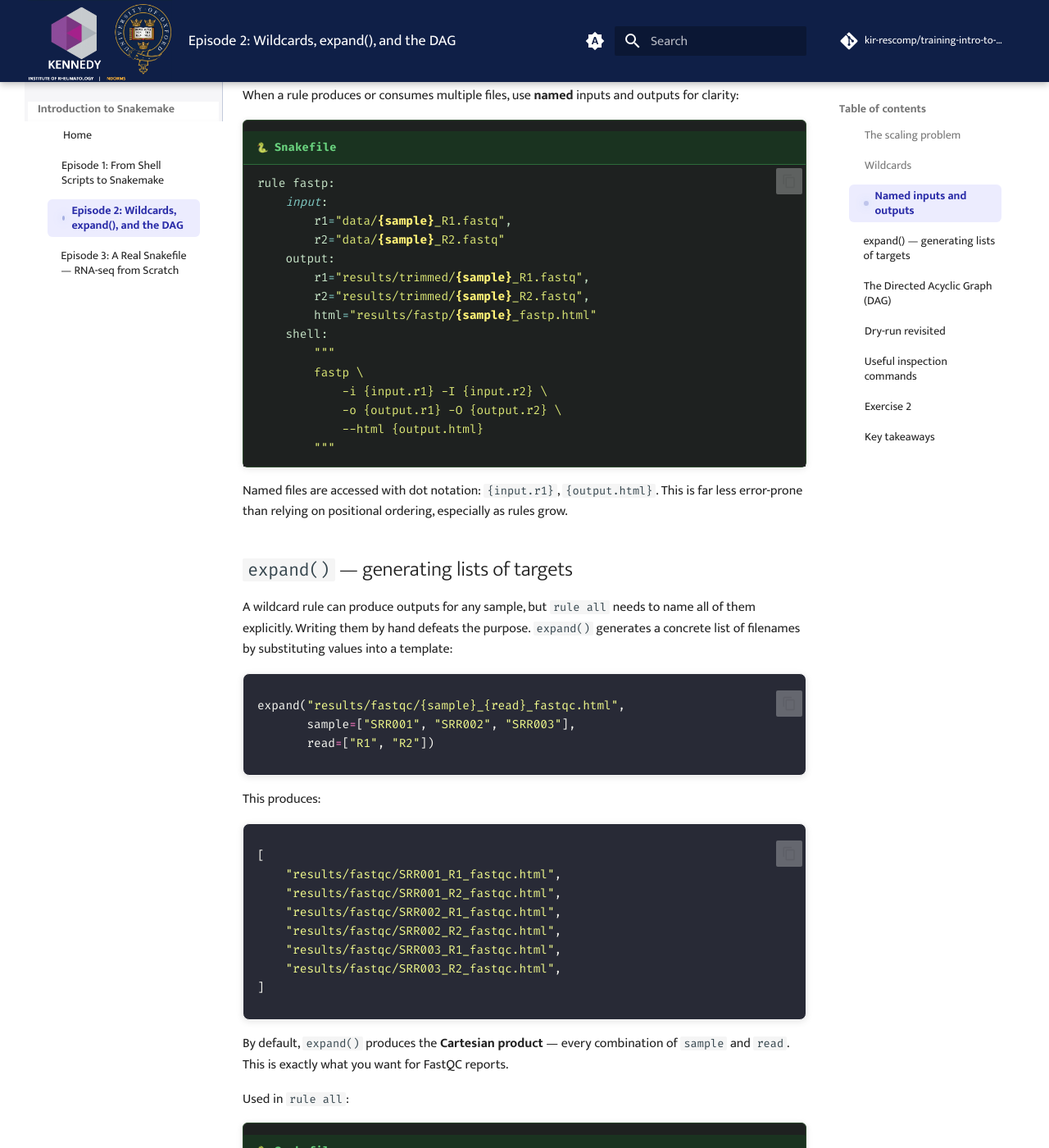
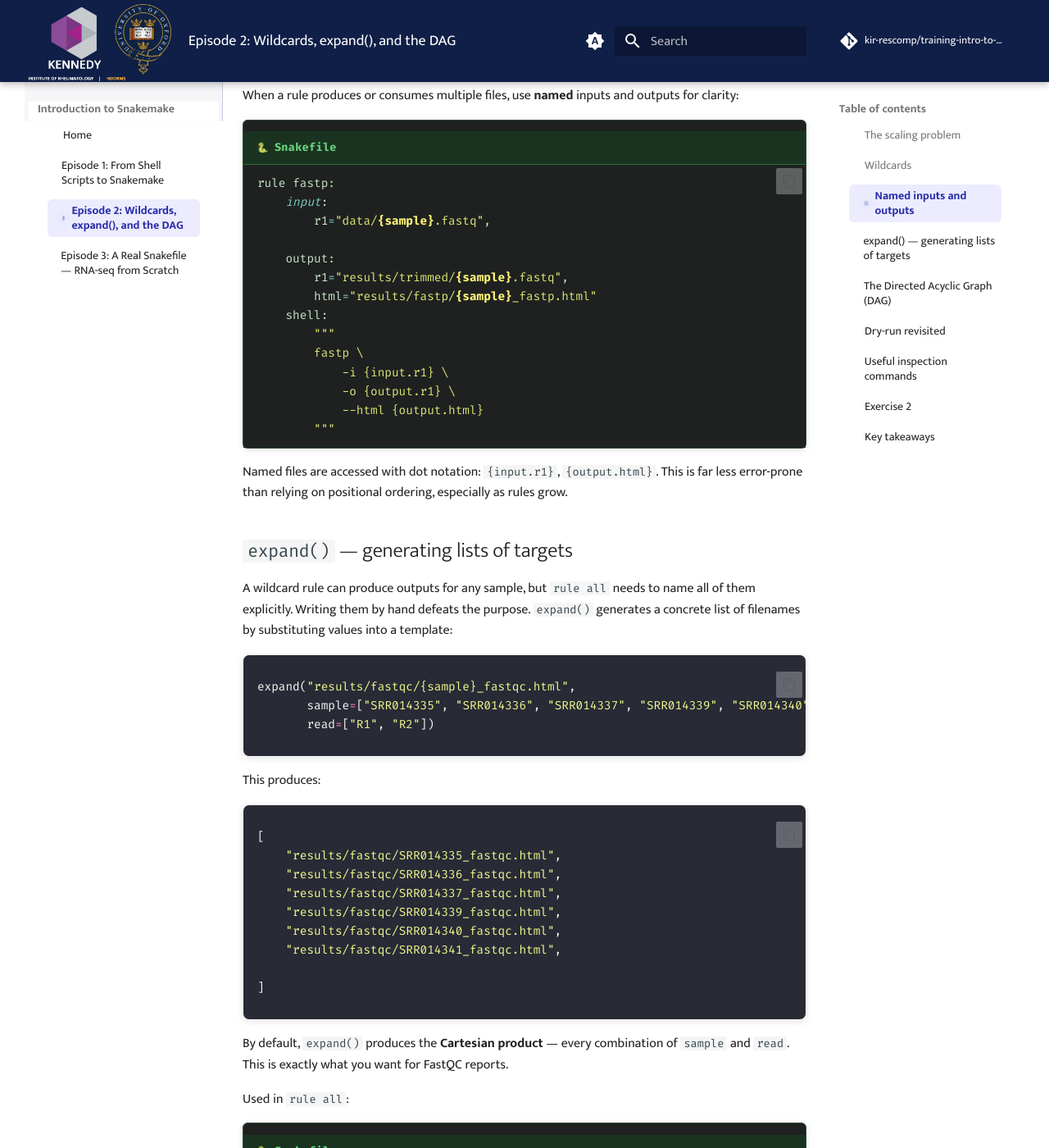
Before and after one commit to kir-rescomp/training-intro-to-snakemake, an MkDocs documentation site: the page built from docs/ep02_wildcards_dag.md, in a window 1280 px wide and 1400 px high, scrolled down 1419 px. Shown: the whole window at 82% size. Built offline with MkDocs 1.6.1 and Material for MkDocs 9.7.7, drawn with Linux system fonts in a browser that asks for light colours; comment, search, counter and statistics services are not loaded; some of the changed text lies outside the part shown.

Commit message:
change from paired-end to single-end

````diff
--- a/docs/ep02_wildcards_dag.md
+++ b/docs/ep02_wildcards_dag.md
@@ -2,21 +2,21 @@
 
 ## The scaling problem
 
-In Episode 1 you wrote rules with hardcoded filenames. That works for one file. But RNA-seq experiments rarely involve one sample — you have `SRR001`, `SRR002`, `SRR003`, and next month, potentially six more.
+In Episode 1 you wrote rules with hardcoded filenames. That works for one file. But RNA-seq experiments rarely involve one sample — you have `SRR014335`, `SRR014336`, `SRR014337`, `SRR014339`, `SRR014340`, `SRR014341`, and next month, potentially six more.
 
 Writing one rule per sample is not the answer:
 
 <div class="dracula" markdown="1">
 ```python
 # Don't do this
-rule fastqc_SRR001:
-    input: "data/SRR014335-chr1.fastq"
-    output: "results/fastqc/SRR001_R1_fastqc.html"
+rule fastqc_SRR014335:
+    input: "data/SRR014335.fastq"
+    output: "results/fastqc/SRR014335_fastqc.html"
     shell: "fastqc {input} -o results/fastqc/"
 
-rule fastqc_SRR002:
-    input: "data/SRR014337-chr1.fastq"
-    output: "results/fastqc/SRR002_R1_fastqc.html"
+rule fastqc_SRR014336:
+    input: "data/SRR014336.fastq"
+    output: "results/fastqc/SRR014336_fastqc.html"
     shell: "fastqc {input} -o results/fastqc/"
     # ... and so on
 ```
@@ -41,7 +41,7 @@ rule fastqc:
 ```
 </div>
 
-When Snakemake needs to produce `results/fastqc/SRR001_R1_fastqc.html`, it pattern-matches that path against the output template `results/fastqc/{sample}_{read}_fastqc.html` and extracts `sample=SRR001`, `read=R1`. It then substitutes these values into the input template, expecting to find `data/SRR014335-chr1.fastq`.
+When Snakemake needs to produce `results/fastqc/SRR014335_fastqc.html`, it pattern-matches that path against the output template `results/fastqc/{sample}_fastqc.html` and extracts `sample=SRR014335`. It then substitutes these values into the input template, expecting to find `data/SRR014335.fastq`.
 
 !!! circle-info "Wildcards are resolved from outputs, not inputs"
     Snakemake always works backwards from a *requested output* to determine wildcard values. This means every wildcard that appears in `input:` must also appear in `output:` — otherwise Snakemake has no way to resolve its value.
@@ -54,17 +54,16 @@ When a rule produces or consumes multiple files, use **named** inputs and output
 ```python title="Snakefile"
 rule fastp:
     input:
-        r1="data/{sample}_R1.fastq",
-        r2="data/{sample}_R2.fastq"
+        r1="data/{sample}.fastq",
+
     output:
-        r1="results/trimmed/{sample}_R1.fastq",
-        r2="results/trimmed/{sample}_R2.fastq",
+        r1="results/trimmed/{sample}.fastq",
         html="results/fastp/{sample}_fastp.html"
     shell:
         """
         fastp \
-            -i {input.r1} -I {input.r2} \
-            -o {output.r1} -O {output.r2} \
+            -i {input.r1} \
+            -o {output.r1} \
             --html {output.html}
         """
 ```
@@ -78,8 +77,8 @@ A wildcard rule can produce outputs for any sample, but `rule all` needs to name
 
 <div class="dracula" markdown="1">
 ```python
-expand("results/fastqc/{sample}_{read}_fastqc.html",
-       sample=["SRR001", "SRR002", "SRR003"],
+expand("results/fastqc/{sample}_fastqc.html",
+       sample=["SRR014335", "SRR014336", "SRR014337", "SRR014339", "SRR014340", "SRR014341"],
        read=["R1", "R2"])
 ```
 
@@ -88,12 +87,13 @@ This produces:
 
 ```python
 [
-    "results/fastqc/SRR001_R1_fastqc.html",
-    "results/fastqc/SRR001_R2_fastqc.html",
-    "results/fastqc/SRR002_R1_fastqc.html",
-    "results/fastqc/SRR002_R2_fastqc.html",
-    "results/fastqc/SRR003_R1_fastqc.html",
-    "results/fastqc/SRR003_R2_fastqc.html",
+    "results/fastqc/SRR014335_fastqc.html",
+    "results/fastqc/SRR014336_fastqc.html",
+    "results/fastqc/SRR014337_fastqc.html",
+    "results/fastqc/SRR014339_fastqc.html",
+    "results/fastqc/SRR014340_fastqc.html",
+    "results/fastqc/SRR014341_fastqc.html",
+
 ]
 ```
 </div>
````
Also changed, not shown: docs/ep01_motivation.md (+1 -1 lines).
